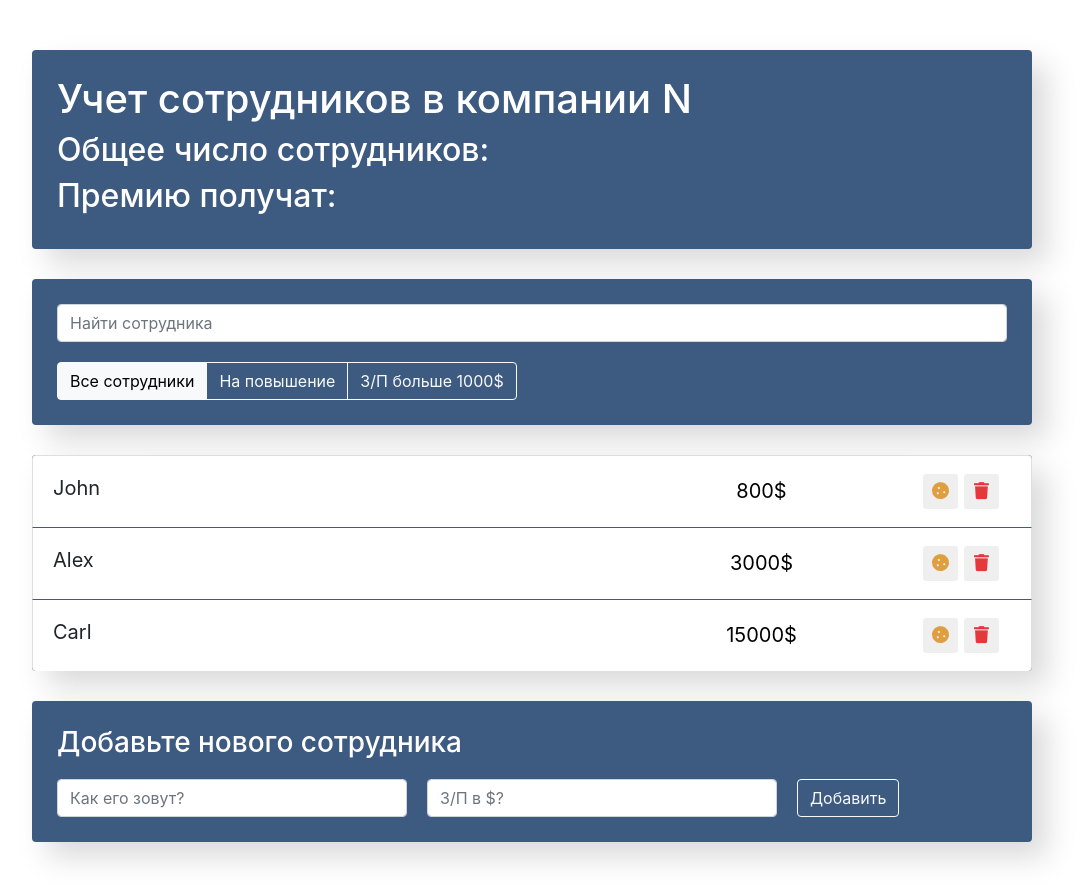
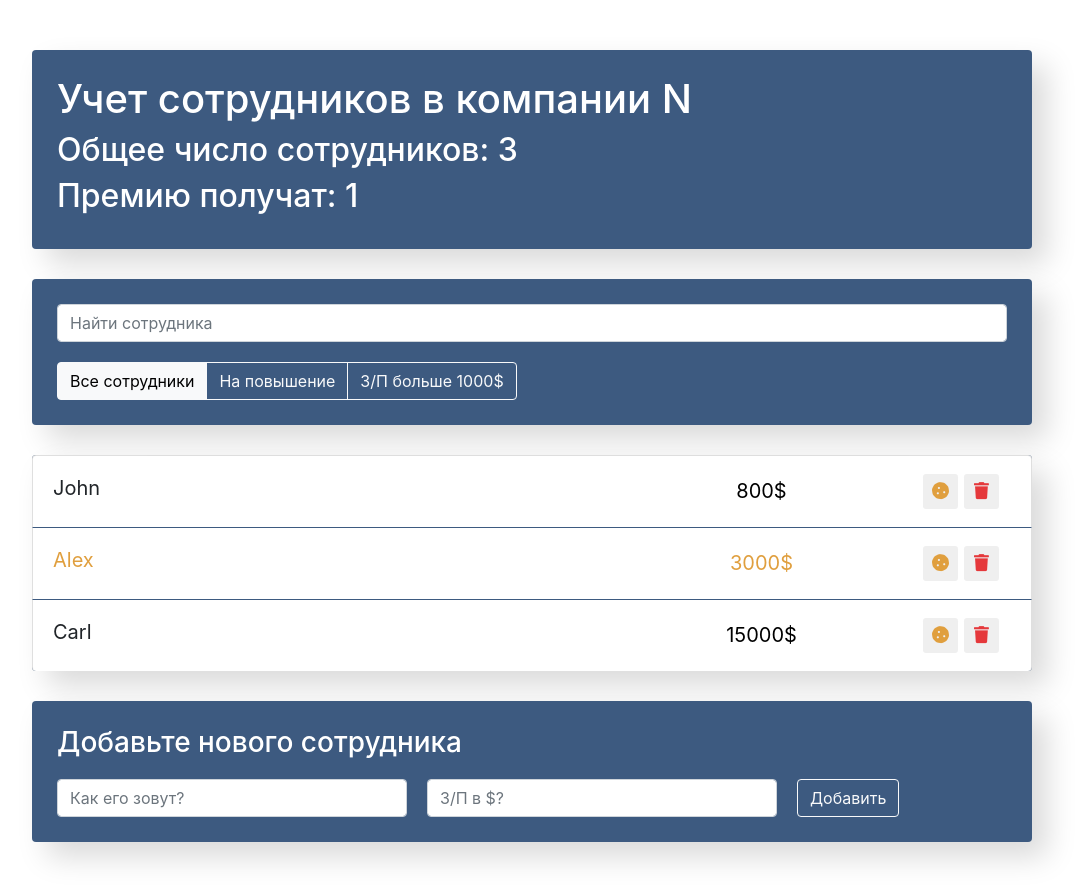
Before and after one commit to Groundbender/reactCrudClasses, a React (Create React App) app: page / in a window 1280 px wide. Shown: the whole page, without its empty margins (108-1192 px from the left). Built offline with nearby package versions, Linux system fonts and the light colour scheme.

Commit message:
added onToggle methods

```diff
--- a/src/components/App/App.jsx
+++ b/src/components/App/App.jsx
@@ -17,18 +17,21 @@
           name: "John",
           salary: 800,
           increase: false,
+          like: false,
           id: 1,
         },
         {
           name: "Alex",
           salary: 3000,
           increase: true,
+          like: false,
           id: 2,
         },
         {
           name: "Carl",
           salary: 15000,
           increase: false,
+          like: false,
           id: 3,
         },
       ],
@@ -57,16 +60,57 @@
     });
   };
 
+  onToggleIncrease = (id) => {
+    // this.setState(({ data }) => {
+    //   const index = data.findIndex((elem) => elem.id === id);
+    //   const oldItem = data[index];
+    //   const newItem = { ...oldItem, increase: !oldItem.increase };
+    //   const newData = [
+    //     ...data.slice(0, index),
+    //     newItem,
+    //     ...data.slice(index + 1),
+    //   ];
+    //   return {
+    //     data: newData,
+    //   };
+    // });
+
+    this.setState(({ data }) => ({
+      data: data.map((item) => {
+        if (item.id === id) {
+          return { ...item, increase: !item.increase };
+        }
+        return item;
+      }),
+    }));
+  };
+
+  onToggleRise = (id) => {
+    this.setState(({ data }) => ({
+      data: data.map((item) => {
+        if (id === item.id) {
+          return { ...item, like: !item.like };
+        }
+        return item;
+      }),
+    }));
+  };
+
   render() {
     const { data } = this.state;
     return (
       <div className="app">
-        <AppInfo />
+        <AppInfo data={data} />
         <div className="search-panel">
           <SearchPanel />
           <AppFilter />
         </div>
-        <EmployeesList data={data} onDelete={this.deleteItem} />
+        <EmployeesList
+          data={data}
+          onDelete={this.deleteItem}
+          onToggleIncrease={this.onToggleIncrease}
+          onToggleRise={this.onToggleRise}
+        />
 
         <EmployeesAddForm data={data} addItem={this.addItem} />
       </div>
--- a/src/components/AppInfo/AppInfo.jsx
+++ b/src/components/AppInfo/AppInfo.jsx
@@ -1,11 +1,13 @@
 import "./AppInfo.css";
 
-const AppInfo = () => {
+const AppInfo = ({ data }) => {
+  const employeesOnRise = data.filter((emp) => emp.increase);
+
   return (
     <div className="app-info">
-      <h1>Учет сотрудников в компании N</h1>
-      <h2>Общее число сотрудников: </h2>
-      <h2>Премию получат: </h2>
+      <h1>Учет сотрудников в компании N </h1>
+      <h2>Общее число сотрудников: {data.length}</h2>
+      <h2>Премию получат: {employeesOnRise.length} </h2>
     </div>
   );
 };
--- a/src/components/EmploeesList/EmploeesList.jsx
+++ b/src/components/EmploeesList/EmploeesList.jsx
@@ -1,6 +1,6 @@
 import EmployeesListItem from "../EmployeesListItem/EmployeesListItem";
 import "./EmployeesList.css";
-const EmployeesList = ({ data, onDelete }) => {
+const EmployeesList = ({ data, onDelete, onToggleIncrease, onToggleRise }) => {
   // const elements = data.map((item) => {
   //   return <EmployeesListItem {...item} />;
   // });
@@ -14,6 +14,8 @@
             key={id}
             {...itemProps}
             onDelete={() => onDelete(id)}
+            onToggleIncrease={() => onToggleIncrease(id)}
+            onToggleRise={() => onToggleRise(id)}
           />
         );
       })}
--- a/src/components/EmployeesAddForm/EmployeesAddForm.jsx
+++ b/src/components/EmployeesAddForm/EmployeesAddForm.jsx
@@ -22,6 +22,8 @@
     const newItem = {
       name: this.state.name,
       salary: this.state.salary,
+      increase: false,
+      like: false,
       id: this.props.data.length + 1,
     };
     this.props.addItem(newItem);
--- a/src/components/EmployeesListItem/EmployeesListItem.jsx
+++ b/src/components/EmployeesListItem/EmployeesListItem.jsx
@@ -1,40 +1,54 @@
-import { Component } from "react";
 import "./EmployeesListItem.css";
 
-class EmployeesListItem extends Component {
-  constructor(props) {
-    super(props);
+const EmployeesListItem = (props) => {
+  // constructor(props) {
+  //   super(props);
 
-    this.state = {
-      increase: false,
-      like: false,
-    };
+  //   this.state = {
+  //     increase: false,
+  //     like: false,
+  //   };
+  // }
+
+  // onIncrease = () => {
+  //   this.setState(({ increase }) => ({
+  //     increase: !increase,
+  //   }));
+  // };
+
+  // setLike = () => {
+  //   this.setState(({ like }) => ({
+  //     like: !like,
+  //   }));
+  // };
+
+  const {
+    name,
+    salary,
+    onDelete,
+    onToggleIncrease,
+    onToggleRise,
+    increase,
+    like,
+  } = props;
+  // const { increase, like } = this.state;
+  // let classNames = increase
+  //   ? "list-group-item d-flex justify-content-between " + "increase"
+  //   : "list-group-item d-flex justify-content-between ";
+
+  // classNames = like ? classNames + " like" : classNames;
+  let classNames = "list-group-item d-flex justify-content-between";
+  if (increase) {
+    classNames += " increase";
   }
 
-  onIncrease = () => {
-    this.setState(({ increase }) => ({
-      increase: !increase,
-    }));
-  };
-
-  setLike = () => {
-    this.setState(({ like }) => ({
-      like: !like,
-    }));
-  };
-
-  render() {
-    const { name, salary, onDelete } = this.props;
-    const { increase, like } = this.state;
-    let classNames = increase
-      ? "list-group-item d-flex justify-content-between " + "increase"
-      : "list-group-item d-flex justify-content-between ";
-
-    classNames = like ? classNames + " like" : classNames;
+  if (like) {
+    classNames += " like";
+  }
 
   return (
     <li className={classNames}>
-        <span className="list-group-item-label" onClick={this.setLike}>
+      <span className="list-group-item-label" onClick={onToggleRise}>
         {name}
       </span>
       <input
@@ -46,23 +60,18 @@
         <button
           type="button"
           className="btn-cookie btn-sm "
-            onClick={this.onIncrease}
+          onClick={onToggleIncrease}
         >
           <i className="fas fa-cookie"></i>
         </button>
 
-          <button
-            type="button"
-            className="btn-trash btn-sm "
-            onClick={onDelete}
-          >
+        <button type="button" className="btn-trash btn-sm " onClick={onDelete}>
           <i className="fas fa-trash"></i>
         </button>
         <i className="fas fa-star"></i>
       </div>
     </li>
   );
-  }
-}
+};
 
 export default EmployeesListItem;
```
Lines whose indentation alone changed are shown as unchanged.
